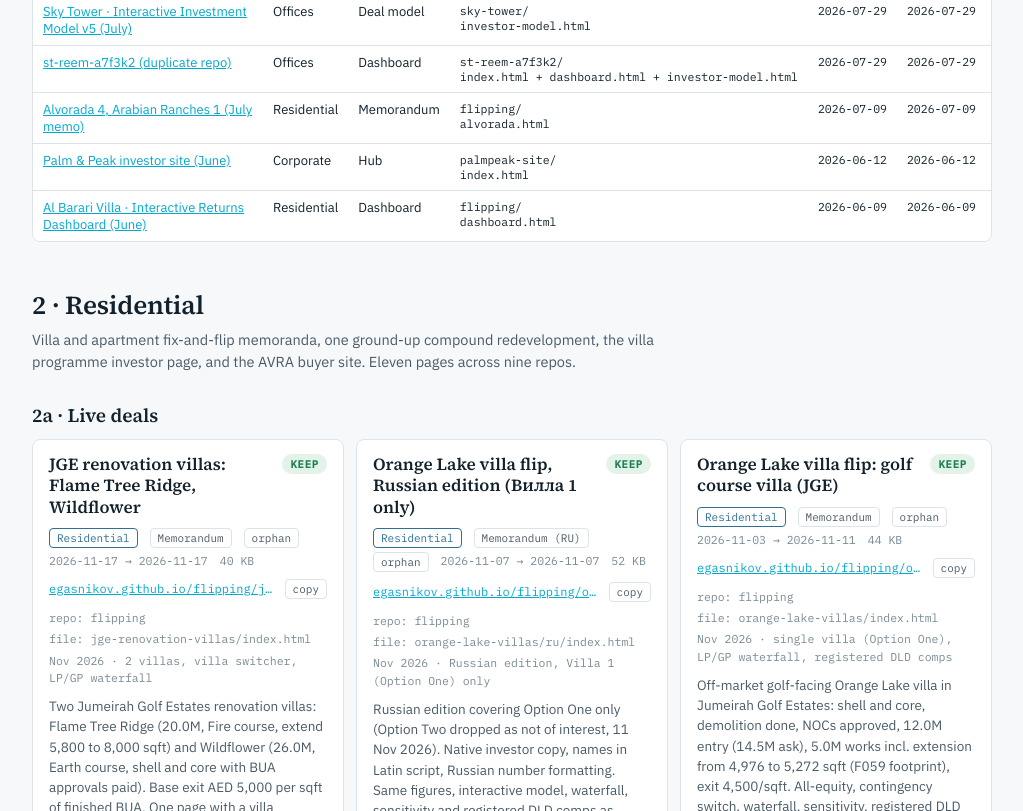
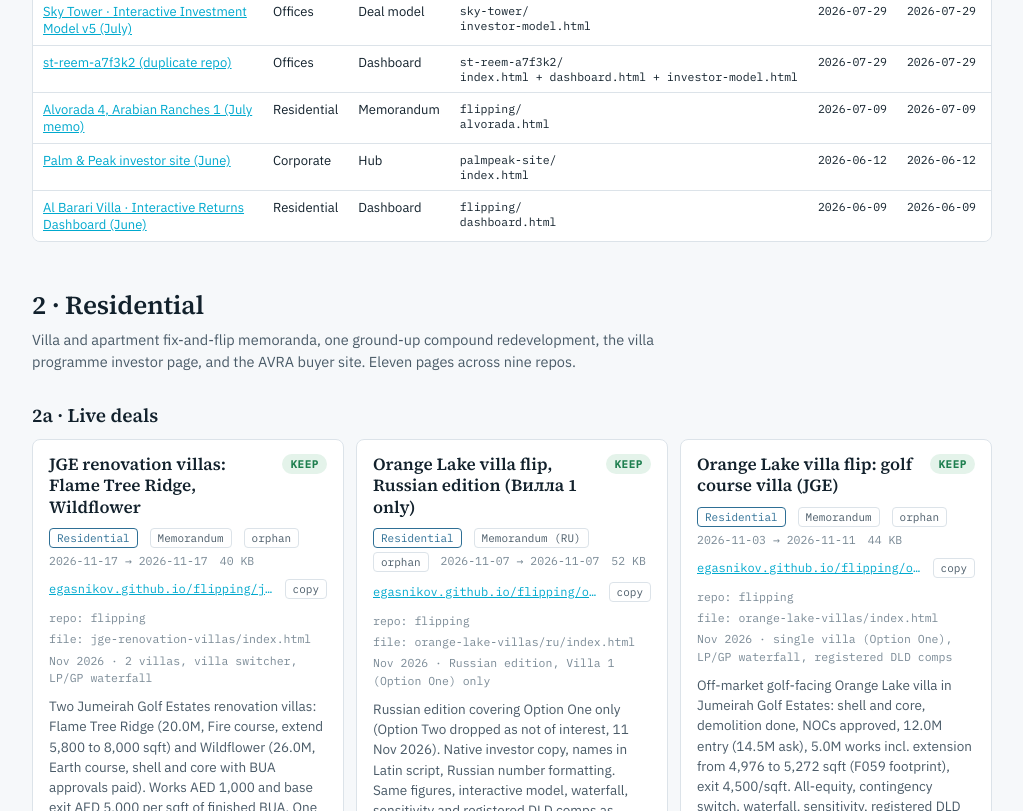
Before and after one commit to egasnikov/models-wiki, a plain HTML site: page index.html in a window 1280 px wide. Shown: the part 2826-3637 px from the top of the page, without its empty margins (252-1275 px from the left). Drawn offline with Linux system fonts and the light colour scheme.

Commit message:
JGE renovation villas: works at 1,000/sqft of extended BUA
Co-Authored-By: Claude Opus 5.5 <noreply@anthropic.com>
Claude-Session: https://claude.ai/code/session_01XqkyFDo5etGf3fp6FLXp2C

```diff
--- a/index.html
+++ b/index.html
@@ -260,9 +260,9 @@ const BASE='https://egasnikov.github.io/';
 const P=[
 // ---------- RESIDENTIAL: live ----------
 {g:'res-live',asset:'JGE renovation villas: Flame Tree Ridge, Wildflower',sector:'Residential',role:'Memorandum',repo:'flipping',file:'jge-renovation-villas/index.html',first:'2026-11-17',last:'2026-11-17',ver:'Nov 2026 · 2 villas, villa switcher, LP/GP waterfall',vis:'orphan',size:'40 KB',rec:'Keep',
- desc:'Two Jumeirah Golf Estates renovation villas: Flame Tree Ridge (20.0M, Fire course, extend 5,800 to 8,000 sqft) and Wildflower (26.0M, Earth course, shell and core with BUA approvals paid). Base exit AED 5,000 per sqft of finished BUA. One page with a villa switcher, all-equity, contingency switch (off by default), LP/GP waterfall, sensitivity grid and max bid. Unbranded, no photos.',
- kpis:[['10.91M','Flame Tree profit'],['32.5%','Flame Tree IRR'],['8.12M','Wildflower profit'],['19.1%','Wildflower IRR']],
- note:'All-equity base cases, contingency off, 14-month holds. Flame Tree hinges on GFA approval to 8,000 sqft; Wildflower on the AED 8.0M fit-out budget from shell and core.',
+ desc:'Two Jumeirah Golf Estates renovation villas: Flame Tree Ridge (20.0M, Fire course, extend 5,800 to 8,000 sqft) and Wildflower (26.0M, Earth course, shell and core with BUA approvals paid). Works AED 1,000 and base exit AED 5,000 per sqft of finished BUA. One page with a villa switcher, all-equity, contingency switch (off by default), LP/GP waterfall, sensitivity grid and max bid. Unbranded, no photos.',
+ kpis:[['9.41M','Flame Tree profit'],['26.7%','Flame Tree IRR'],['7.08M','Wildflower profit'],['16.2%','Wildflower IRR']],
+ note:'All-equity base cases, contingency off, 14-month holds. Flame Tree hinges on GFA approval to 8,000 sqft; Wildflower on the AED 9.04M fit-out from shell and core.',
  advice:'Keep while under review. Unbranded, safe to share with co-investors.'},
 {g:'res-live',asset:'Orange Lake villa flip, Russian edition (Вилла 1 only)',sector:'Residential',role:'Memorandum (RU)',repo:'flipping',file:'orange-lake-villas/ru/index.html',first:'2026-11-07',last:'2026-11-07',ver:'Nov 2026 · Russian edition, Villa 1 (Option One) only',vis:'orphan',size:'52 KB',rec:'Keep',
  desc:'Russian edition covering Option One only (Option Two dropped as not of interest, 11 Nov 2026). Native investor copy, names in Latin script, Russian number formatting. Same figures, interactive model, waterfall, sensitivity and registered DLD comps as Option One in the English version.',
```
